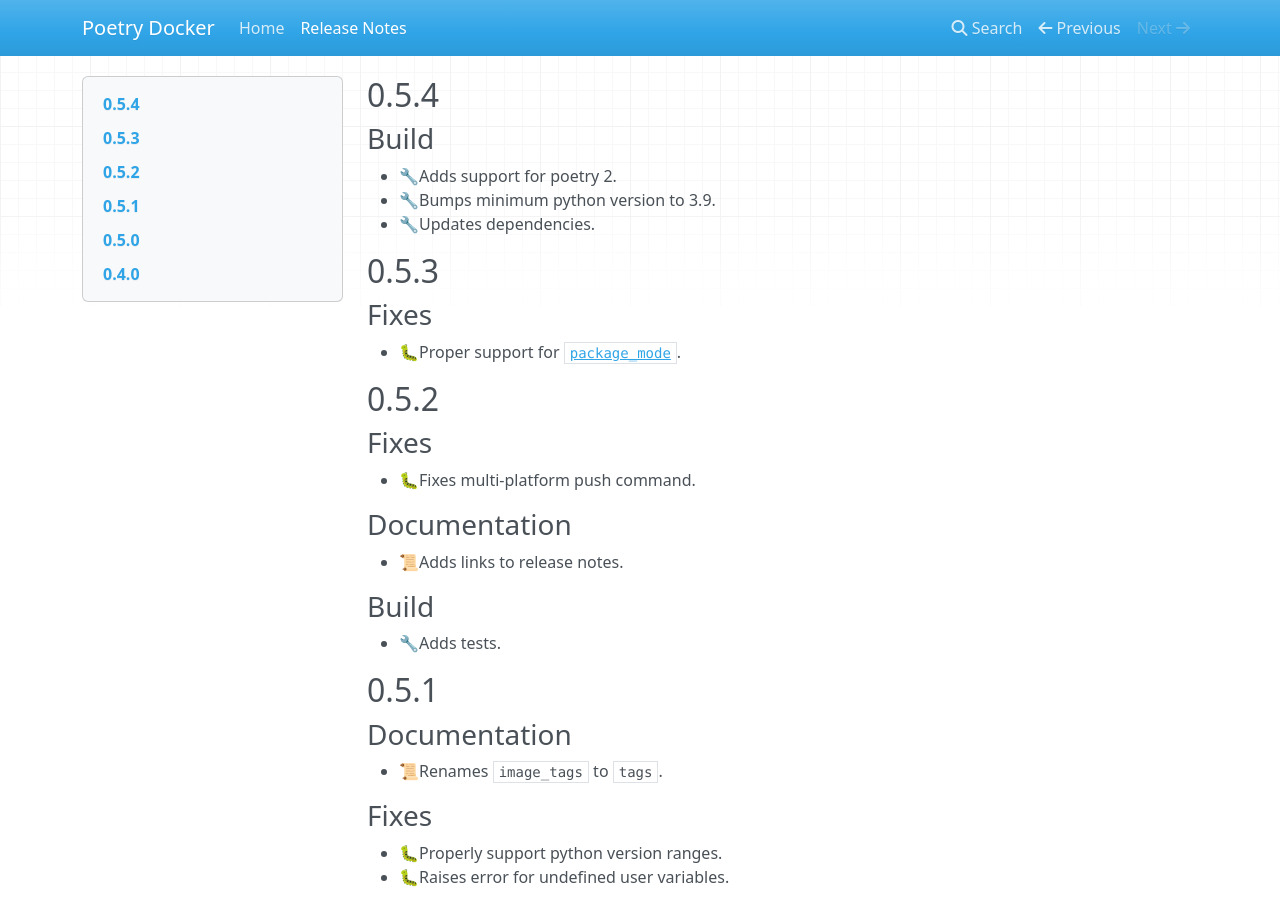
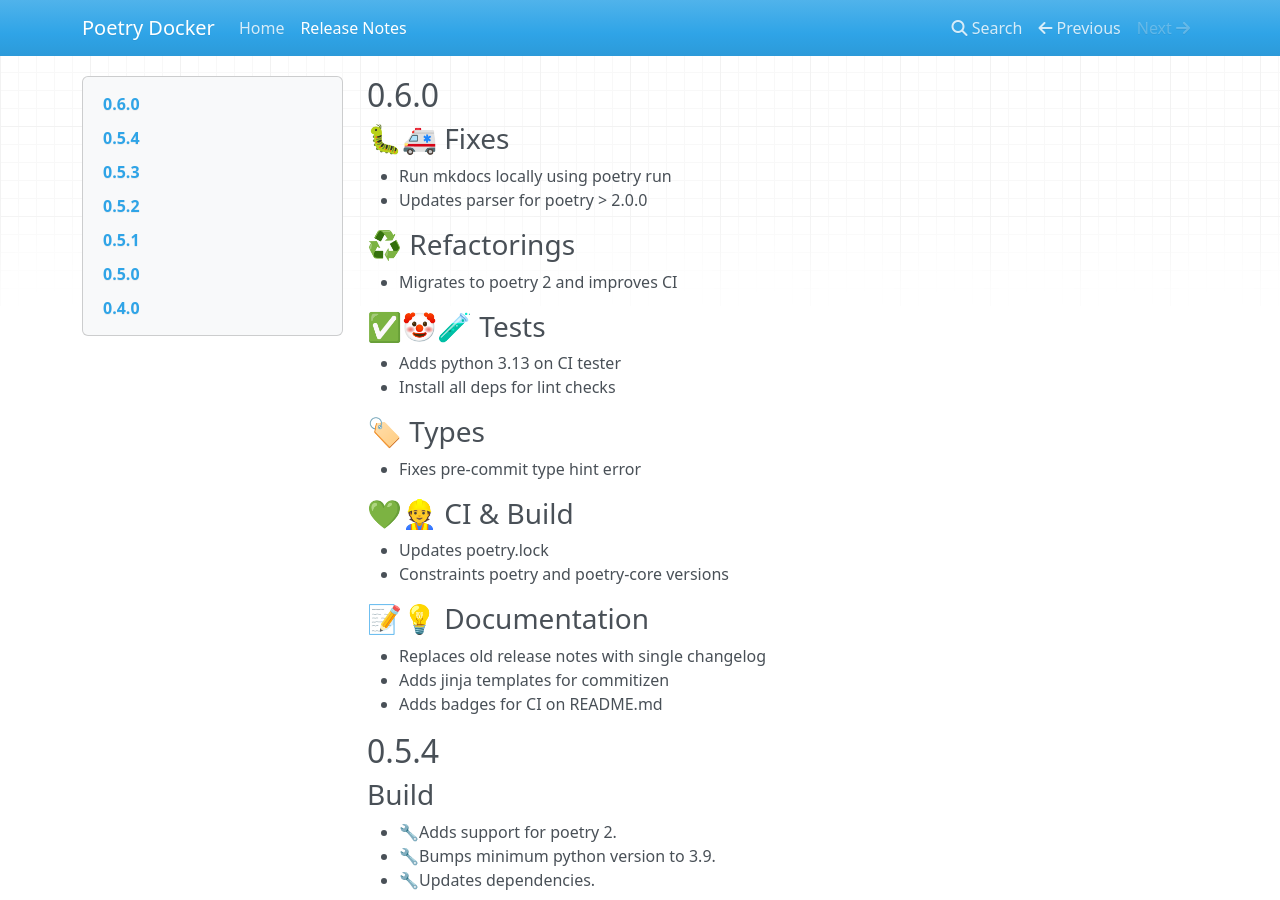
Before and after one commit to vagmcs/poetry-docker-plugin, an MkDocs documentation site: the page built from docs/docs/changelog.md, in a window 1280 px wide and 900 px high. Built offline with MkDocs 1.6.1, drawn with Linux system fonts in a browser that asks for light colours; nearby versions of some CDN libraries.

Commit message:
🔖 bump: version 0.5.4 → 0.6.0

```diff
--- a/docs/docs/changelog.md
+++ b/docs/docs/changelog.md
@@ -1,3 +1,34 @@
+## 0.6.0
+
+### 🐛🚑️ Fixes
+
+- Run mkdocs locally using poetry run
+- Updates parser for poetry > 2.0.0
+
+### ♻️ Refactorings
+
+- Migrates to poetry 2 and improves CI
+
+### ✅🤡🧪 Tests
+
+- Adds python 3.13 on CI tester
+- Install all deps for lint checks
+
+### 🏷️ Types
+
+- Fixes pre-commit type hint error
+
+### 💚👷 CI & Build
+
+- Updates poetry.lock
+- Constraints poetry and poetry-core versions
+
+### 📝💡 Documentation
+
+- Replaces old release notes with single changelog
+- Adds jinja templates for commitizen
+- Adds badges for CI on README.md
+
 ## 0.5.4
 
 ### Build
--- a/pyproject.toml
+++ b/pyproject.toml
@@ -27,7 +27,7 @@
 
 
 [tool.poetry]
-version = "0.5.4"
+version = "0.6.0"
 requires-poetry = ">=2.0.0"
 classifiers = [
 "Intended Audience :: Developers",
```
Also changed, not shown: docs/docs/release_notes.md (added, +28 -0 lines), README.md.
